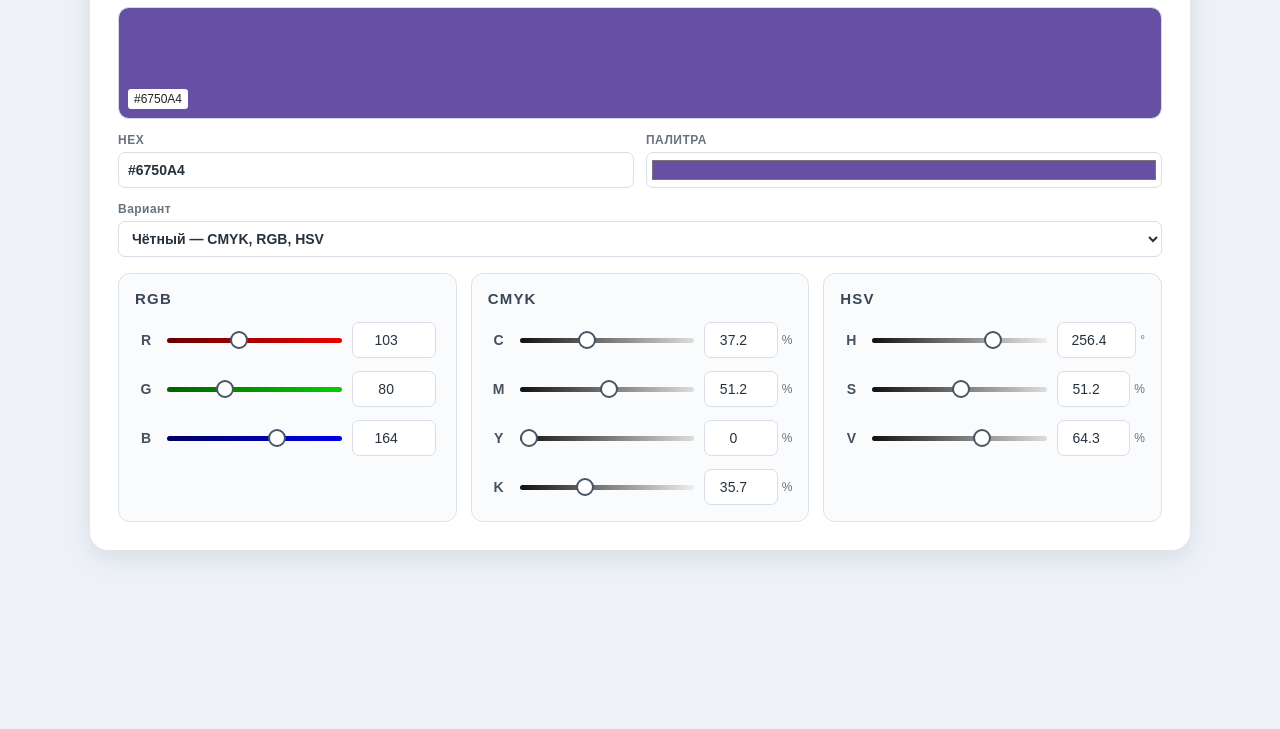
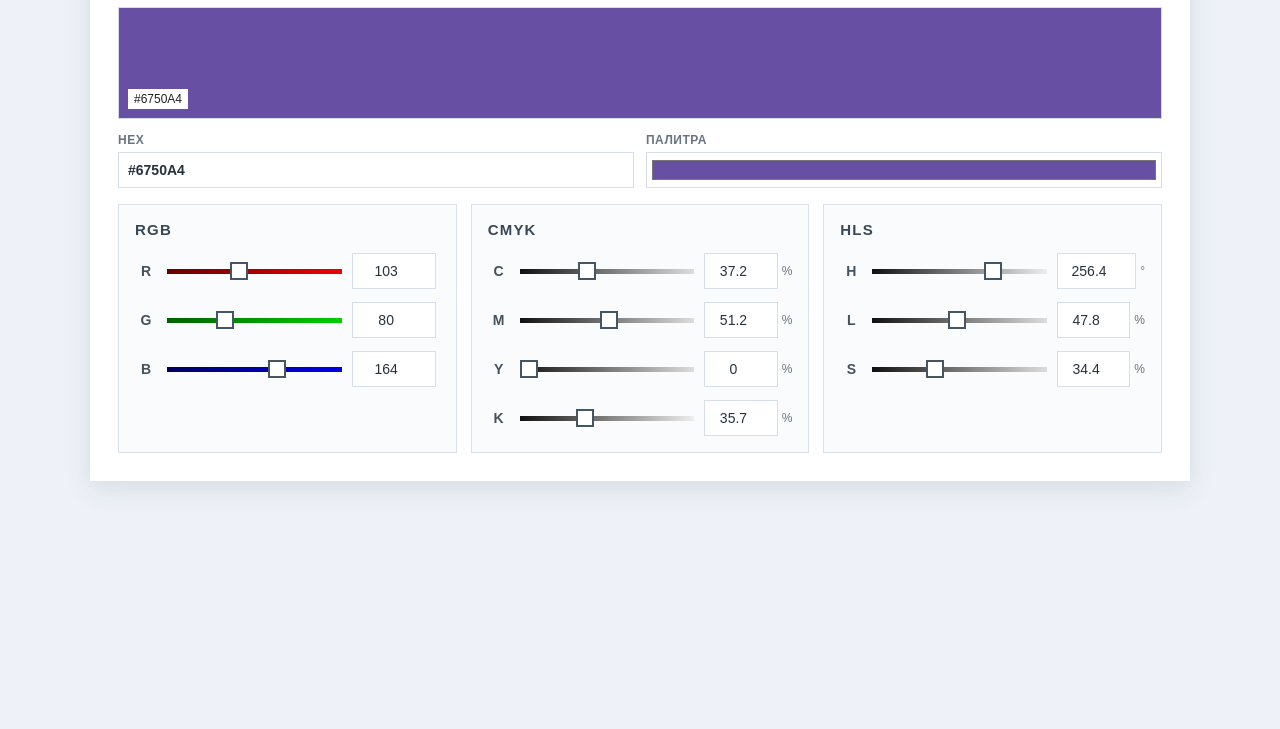
Before and after one commit to onissya/CG, a website built with Vite: page index.html in a window 1280 px wide. Shown: the part 95-824 px from the top of the page. Built offline with nearby package versions, Linux system fonts and the light colour scheme.

Commit message:
feat: switch lab to odd HLS variant

```diff
--- a/index.html
+++ b/index.html
@@ -7,7 +7,7 @@
       name="description"
       content="Интерактивное преобразование цвета между RGB, CMYK, HSV и HLS"
     />
-    <title>Цветовые модели — лабораторная работа №1</title>
+    <title>Лабораторная 1: Цветовые модели</title>
   </head>
   <body>
     <div id="app"></div>
--- a/src/main.ts
+++ b/src/main.ts
@@ -49,7 +49,7 @@ const channels: Record<Model, Channel[]> = {
 };
 
 let rgb: RGB = { r: 103, g: 80, b: 164 };
-let variant: Variant = "hsv";
+const variant: Variant = "hls";
 
 const app = document.querySelector<HTMLDivElement>("#app");
 if (!app) throw new Error("Корневой элемент #app не найден");
@@ -103,7 +103,7 @@ function modelCard(model: Model): string {
 app.innerHTML = `
   <main>
     <header>
-      <h1>Цветовые модели</h1>
+      <h1>Лабораторная 1: Цветовые модели</h1>
     </header>
 
     <section class="color-workbench" aria-label="Выбор цвета и варианта">
@@ -122,19 +122,12 @@ app.innerHTML = `
         </label>
       </div>
 
-      <label class="variant-select">
-        <span>Вариант</span>
-        <select id="variant-select">
-          <option value="hsv">Чётный — CMYK, RGB, HSV</option>
-          <option value="hls">Нечётный — CMYK, RGB, HLS</option>
-        </select>
-      </label>
     </section>
 
     <section class="models-grid" aria-label="Компоненты цветовых моделей">
       ${modelCard("rgb")}
       ${modelCard("cmyk")}
-      <div id="variant-card">${modelCard("hsv")}</div>
+      <div id="variant-card">${modelCard("hls")}</div>
     </section>
   </main>
 `;
@@ -149,7 +142,6 @@ const colorPicker = requiredElement<HTMLInputElement>("#color-picker");
 const hexInput = requiredElement<HTMLInputElement>("#hex-input");
 const previewHex = requiredElement<HTMLSpanElement>("#preview-hex");
 const variantCard = requiredElement<HTMLDivElement>("#variant-card");
-const variantSelect = requiredElement<HTMLSelectElement>("#variant-select");
 
 function valuesFor(model: Model): Record<string, number> {
   if (model === "rgb") return rgb;
@@ -230,12 +222,5 @@ function applyHex(value: string): void {
 colorPicker.addEventListener("input", () => applyHex(colorPicker.value));
 hexInput.addEventListener("input", () => applyHex(hexInput.value));
 
-variantSelect.addEventListener("change", () => {
-  variant = variantSelect.value as Variant;
-  variantCard.innerHTML = modelCard(variant);
-  bindChannelInputs(variantCard);
-  render();
-});
-
 bindChannelInputs();
 render();
--- a/src/styles.css
+++ b/src/styles.css
@@ -25,7 +25,7 @@ main {
   width: min(1100px, calc(100% - 32px));
   margin: 24px auto;
   padding: 28px;
-  border-radius: 18px;
+  border-radius: 0;
   background: #fff;
   box-shadow: 0 8px 25px rgba(46, 63, 82, 0.12);
 }
@@ -53,13 +53,13 @@ h1 {
   height: 112px;
   padding: 9px;
   border: 1px solid #d4dbe4;
-  border-radius: 11px;
+  border-radius: 0;
   background: var(--selected-color);
 }
 
 .color-preview span {
   padding: 3px 6px;
-  border-radius: 3px;
+  border-radius: 0;
   color: #222;
   background: #fff;
   font-size: 12px;
@@ -88,7 +88,7 @@ input[type="number"] {
   height: 36px;
   padding: 6px 9px;
   border: 1px solid #d8dee7;
-  border-radius: 7px;
+  border-radius: 0;
   color: #26323d;
   background: #fff;
   font-size: 14px;
@@ -106,7 +106,7 @@ input[type="color"] {
   height: 36px;
   padding: 3px;
   border: 1px solid #d8dee7;
-  border-radius: 7px;
+  border-radius: 0;
   background: #fff;
   cursor: pointer;
 }
@@ -137,7 +137,7 @@ input[type="color"] {
   min-width: 0;
   padding: 16px;
   border: 1px solid #dce2ea;
-  border-radius: 12px;
+  border-radius: 0;
   background: #fafbfd;
 }
 
@@ -170,7 +170,7 @@ input[type="color"] {
   width: 100%;
   height: 5px;
   margin: 0;
-  border-radius: 4px;
+  border-radius: 0;
   appearance: none;
   cursor: pointer;
 }
@@ -179,7 +179,7 @@ input[type="color"] {
   width: 18px;
   height: 18px;
   border: 2px solid #465563;
-  border-radius: 50%;
+  border-radius: 0;
   appearance: none;
   background: #fff;
 }
@@ -188,7 +188,7 @@ input[type="color"] {
   width: 14px;
   height: 14px;
   border: 2px solid #465563;
-  border-radius: 50%;
+  border-radius: 0;
   background: #fff;
 }
 
@@ -247,7 +247,7 @@ input[type="color"] {
     width: min(100% - 14px, 450px);
     margin: 8px auto;
     padding: 18px 14px;
-    border-radius: 12px;
+    border-radius: 0;
   }
 
   .color-controls {
```
